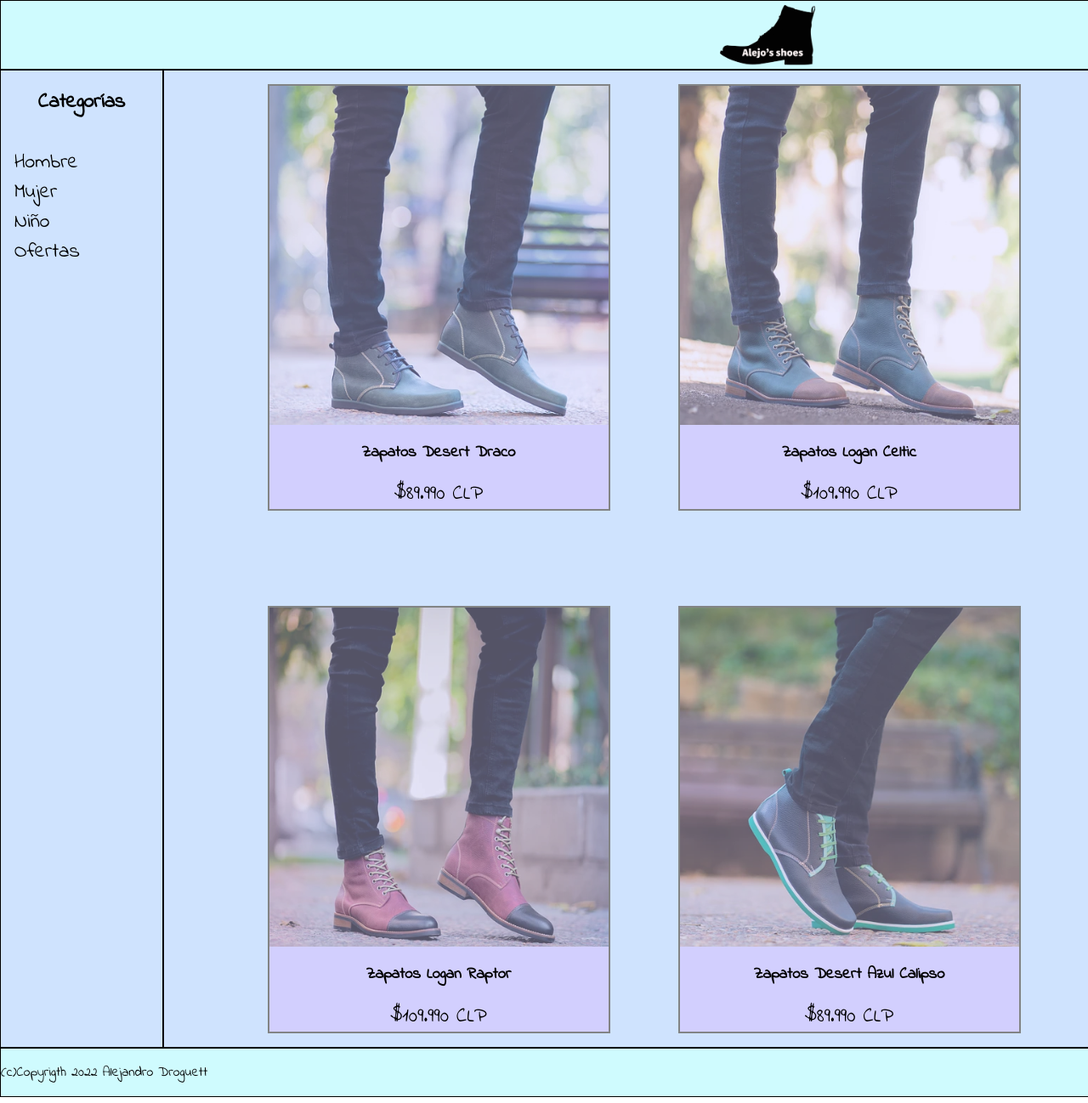
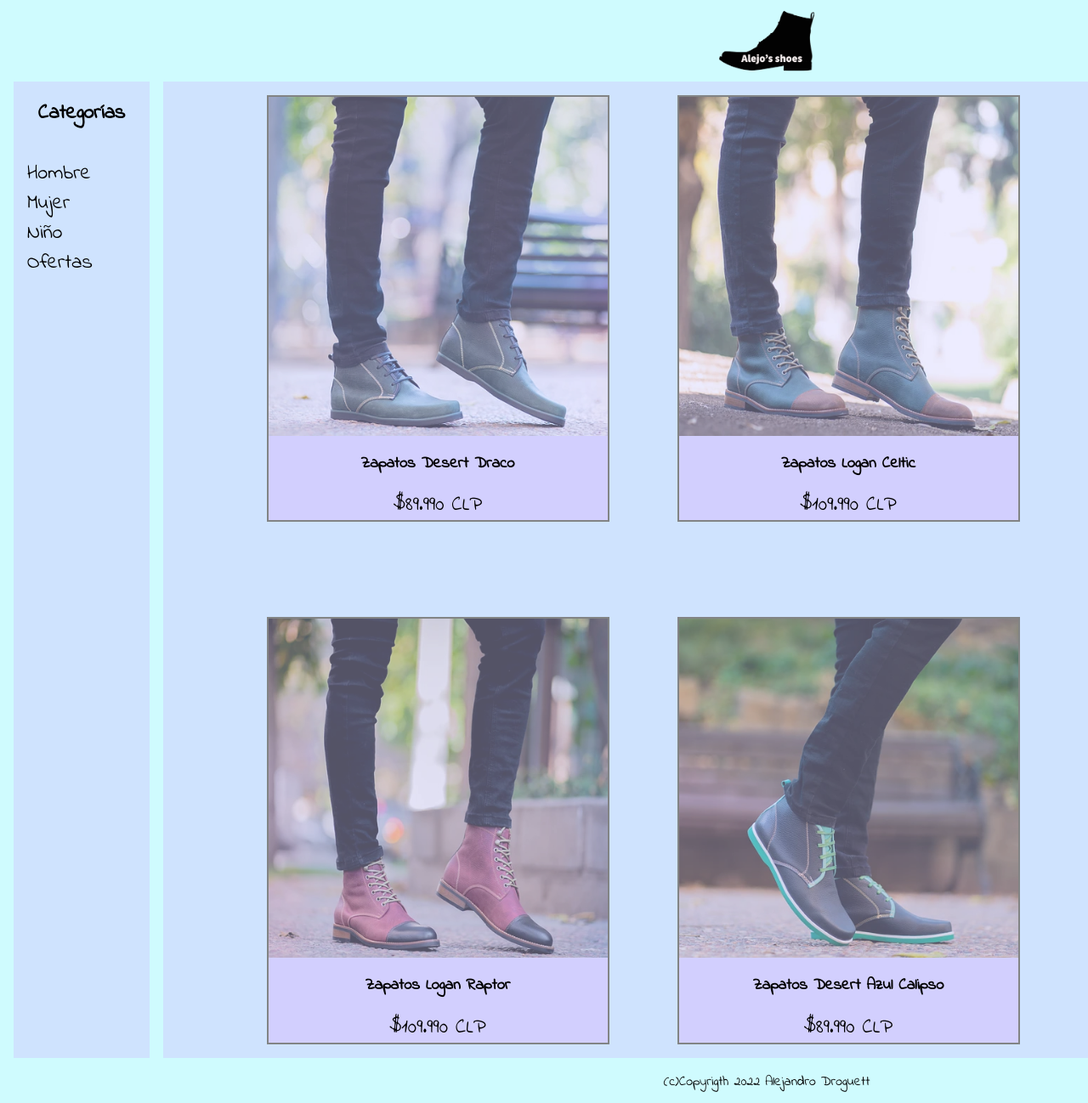
Before and after one commit to Alejodroguett/m2desafio2, a plain HTML site: page index.html in a window 1280 px wide. Shown: the top 1298 px of the page at 85% size. Drawn offline with Linux system fonts and the light colour scheme.

Commit message:
deleted borders added other

```diff
--- a/assets/css/style.css
+++ b/assets/css/style.css
@@ -12,17 +12,18 @@ body{
 }
 .header{
     grid-area: header;
-    border: 1px solid black;
     background-image: url(../img/logo.png);
     background-color: #CFFBFE;
     background-size: 50vh;
     background-repeat: no-repeat;
     background-position: center;
     height: 10vh;
+    padding-bottom: 1em;
 }
 .sidebar{
     grid-area: sidebar;
-    border: 1px solid black;
+    border-right: 1em solid #CFFBFE;
+    border-left: 1em solid #CFFBFE;
 }
 .side-nav{
     display: flex;
@@ -53,7 +54,6 @@ body{
 .main-products{
     grid-area: main;
     display: grid;
-    border: 1px solid black;
     grid-template-columns: 25% 25% 25%;
     gap: 5em;
     justify-content: center;
@@ -83,6 +83,6 @@ body{
 }
 .footer{
     grid-area: footer;
-    border: 1px solid black;
     background-color: #CFFBFE;
+    text-align: center;
 }
--- a/index.html
+++ b/index.html
@@ -4,7 +4,7 @@
     <meta charset="UTF-8">
     <meta http-equiv="X-UA-Compatible" content="IE=edge">
     <meta name="viewport" content="width=device-width, initial-scale=1.0">
-    <title>Document</title>
+    <title>Alejo's</title>
     <link rel="preconnect" href="https://fonts.googleapis.com">
     <link rel="preconnect" href="https://fonts.gstatic.com" crossorigin>
     <link href="https://fonts.googleapis.com/css2?family=Indie+Flower&family=Open+Sans:ital@1&display=swap" rel="stylesheet">
```
